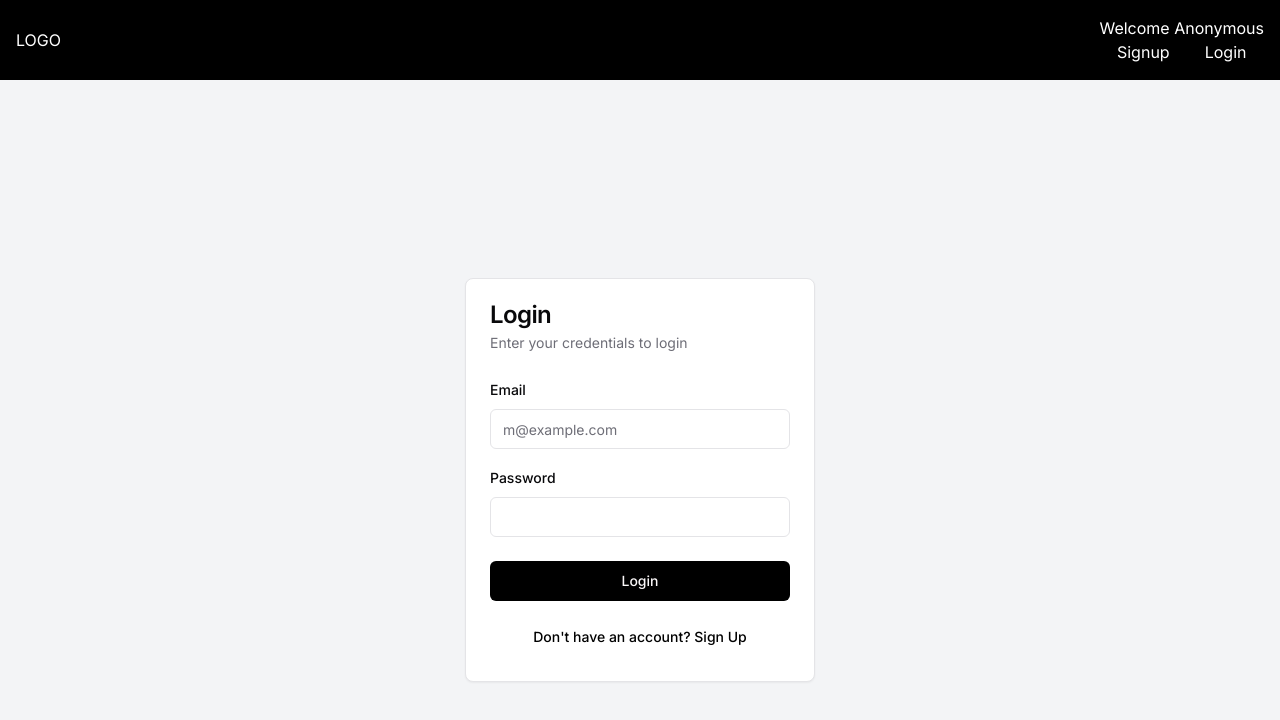
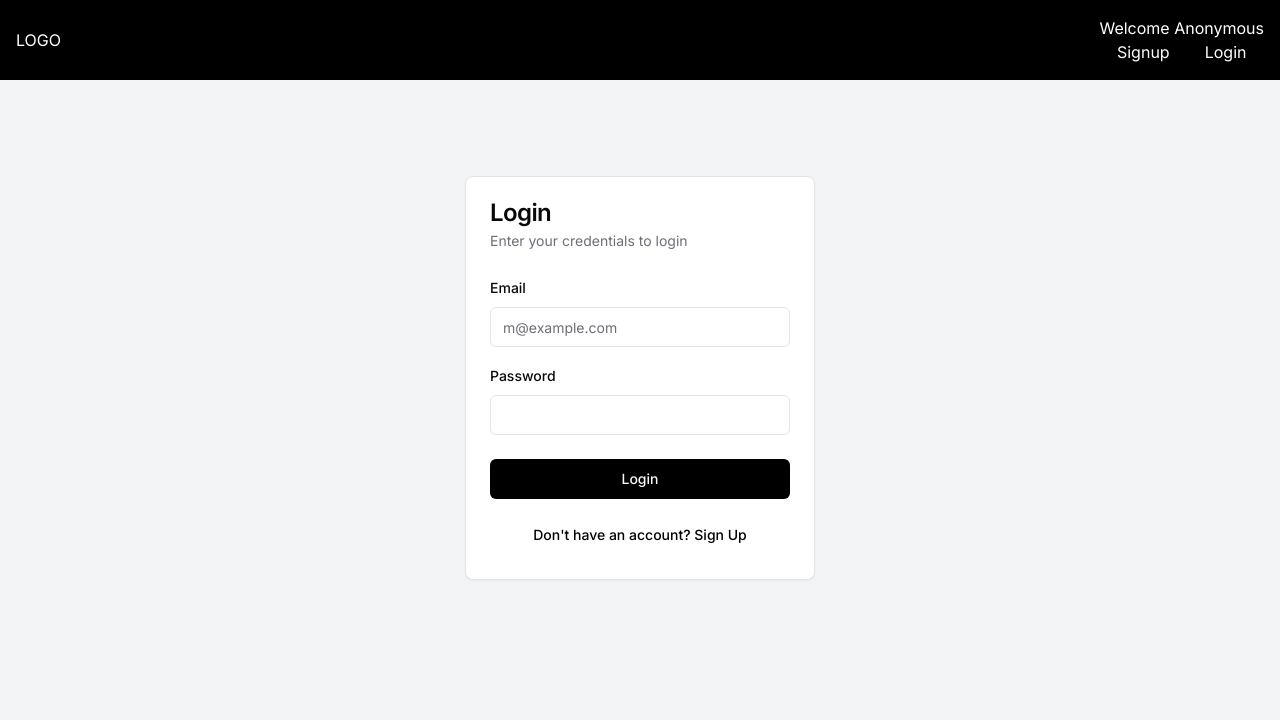
Before and after one commit to ArshaanB/cointracker, a Next.js app: page / in a window 1280 px wide. Shown: the top 720 px of the page. Built offline with nearby package versions, Linux system fonts and the light colour scheme; no server answers.

Commit message:
fixed scroll issue for login-signup page

```diff
--- a/app/page.tsx
+++ b/app/page.tsx
@@ -11,7 +11,7 @@
   const { session } = useAuthContext();
 
   return (
-    <main>
+    <main className="min-h-screen bg-gray-100">
       <TopBar />
       {session ? (
         <>
--- a/components/login-signup.tsx
+++ b/components/login-signup.tsx
@@ -39,7 +39,7 @@
   };
 
   return (
-    <div className="h-screen flex items-center justify-center bg-gray-100 overflow-hidden">
+    <div className="flex items-center justify-center bg-gray-100 py-24">
       <Card className="w-[350px]">
         <CardHeader>
           <CardTitle>{isLogin ? 'Login' : 'Sign Up'}</CardTitle>
```
